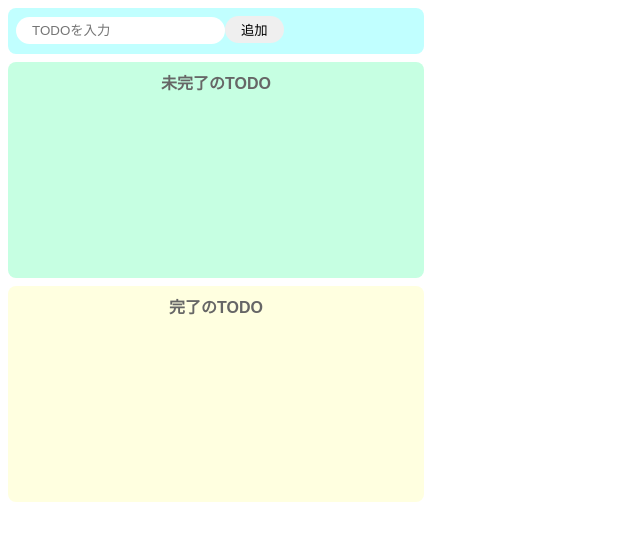
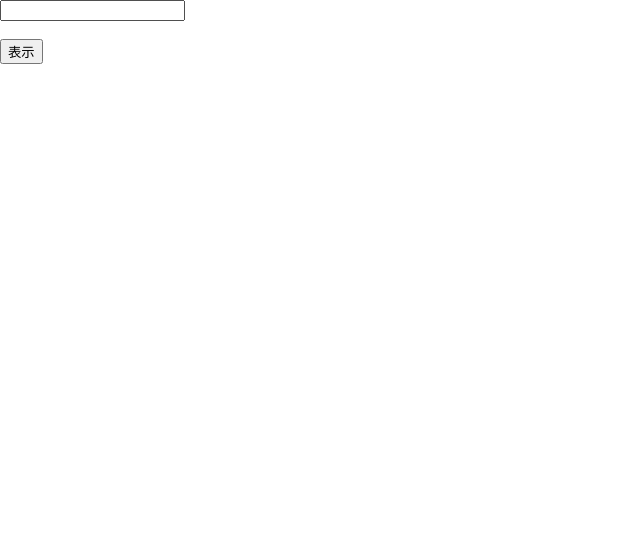
Before and after one commit to Ha-ji-me/leraning-react-jakee, a React (Create React App) app: page / in a window 1280 px wide. Shown: the top 540 px of the page, without its empty margins (0-640 px from the left). Built offline with nearby package versions, Linux system fonts and the light colour scheme.

Commit message:
sec3/レンダリングの最適化①：memo化によってpropsの変更がない限り再レンダリングしない

```diff
--- a/src/App.css
+++ b/src/App.css
@@ -2,18 +2,18 @@ body {
   font-family: sans-serif;
 }
 
-input {
+/* input {
   border-radius: 16px;
   border: none;
   padding: 6px 16px;
   outline: none;
-}
+} */
 
-button {
+/* button {
   border-radius: 16px;
   border: none;
   padding: 4px 16px;
-}
+} */
 
 button:hover {
   background-color: #ff7fff;
--- a/src/App.jsx
+++ b/src/App.jsx
@@ -2,12 +2,23 @@ import React, { useState, useEffect } from 'react';
 import './App.css';
 import Todo from './todo/Todo';
 import Sidebar from './sidebar/Sidebar';
+import { Rendering } from './render/Rendering';
 
 function App() {
+  const [text, setText] = useState("");
+  const [open, setOpen] = useState(false);
+  const onChangeText = (e) => setText(e.target.value);
+  const onClickOpen = () => setOpen(!open);
+
   return (
     <div className="App">
-      <Todo />
+      {/* <Todo /> */}
       {/* <Sidebar /> */}
+      <input value={text} onChange={onChangeText} />
+      <br />
+      <br />
+      <button onClick={onClickOpen} open>表示</button>
+      <Rendering open={open} />
     </div>
   );
 }
--- /dev/null
+++ b/src/render/Rendering.jsx
@@ -0,0 +1,26 @@
+import { memo } from 'react'
+
+const style = {
+  width: "100%",
+  height: "200px",
+  backgroundColor: "khaki"
+}
+
+export const Rendering = memo((props) => {
+  const { open } = props;
+  const data = [...Array(2000).keys()];
+  console.log(data);
+  data.forEach(() => {
+    console.log("子要素がレンダリングされた！")
+  })
+
+  return(
+    <>
+      {open ? (
+        <div style={style}>
+          <p>子コンポーネント</p>
+        </div>
+      ) : null}
+    </>
+  );
+});
```
